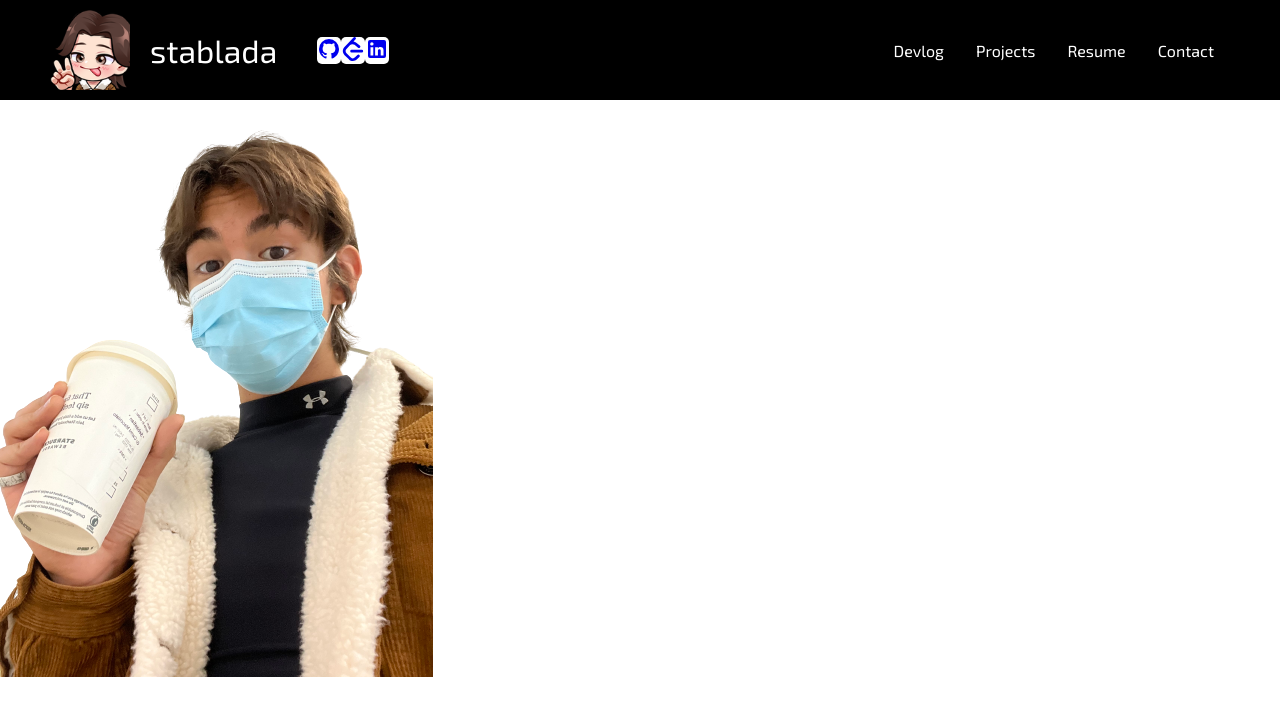
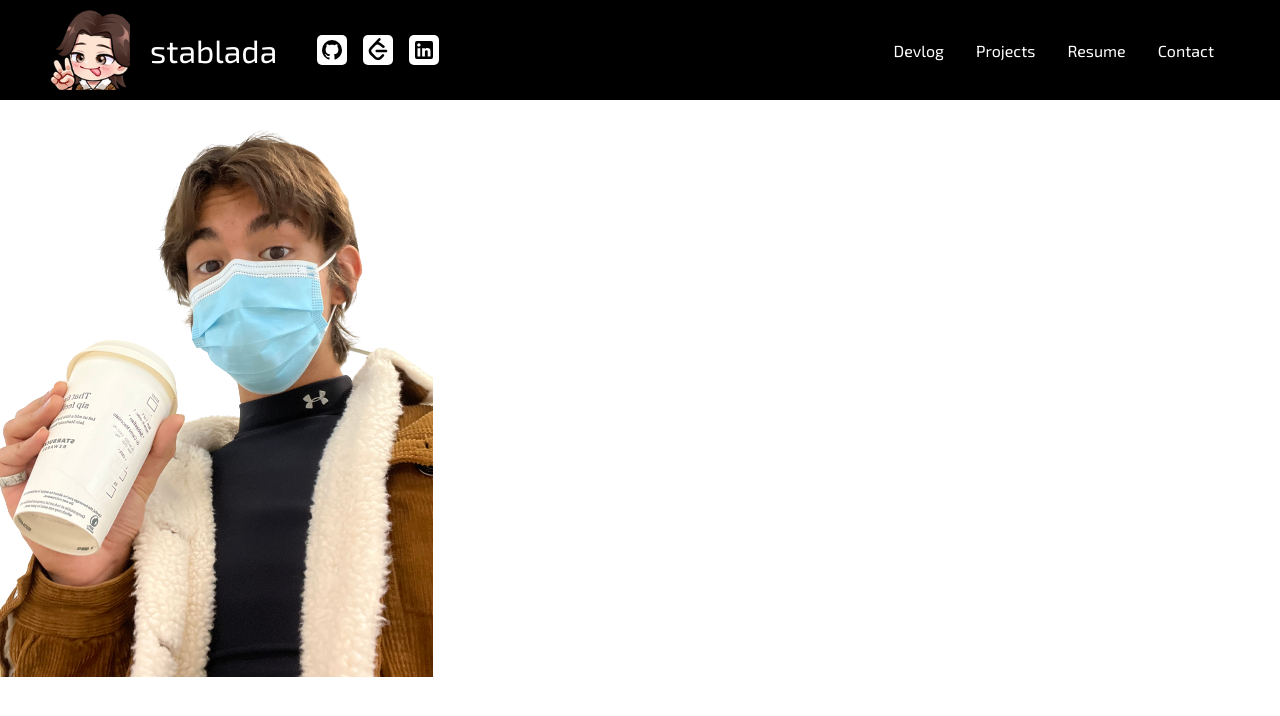
Before and after one commit to stablada/stablada.github.io, a plain HTML site: page src/html/index.html in a window 1280 px wide. Drawn offline with Linux system fonts and the light colour scheme.

Commit message:
Added space between socials and added hover behavior

```diff
--- a/src/css/index.css
+++ b/src/css/index.css
@@ -1,3 +1,10 @@
+root {
+    --mainColor: ;
+    --secondColor: ;
+    --accentColor: #cab8ff;
+}
+
+
 * {
     box-sizing: border-box;
     margin: 0;
@@ -25,10 +32,6 @@
     padding: 0 50px;
 }
 
-.navbarLogo {
-
-}
-
 .navlogo {
     width: auto;
     height: 100%;
@@ -41,6 +44,7 @@
 }
 #navbarLogo {
     color: white;
+
     align-items: center;
     justify-content: center;
     display: flex;
@@ -49,10 +53,14 @@
     height: 100%;
     font-size: 2rem;
 }
+#navbarLogo:hover {
+    color: #cab8ff;
+}
 
 .navbarSocials {
+    display: flex;
+    gap: 1rem;
     margin-left: 20px;
-    display: flex;
     align-items: center;
     justify-content: center;
     list-style: none;
@@ -60,12 +68,20 @@
  }
 
 .SocialElem {
+    padding-top: 3px;
+    text-align: center;
+    height: 30px;
+    width: 30px;
     background: white;
     border-radius: 5px;
 }
 
-.socialLogo {
+.SocialElem:hover{
+    background: #cab8ff;
+}
 
+.socialColor {
+    fill: Black;
 }
 
 .navbarMenu {
@@ -90,7 +106,7 @@
 }
 
 .navbarLinks:hover {
-    color: purple;
+    color: #cab8ff;
 }
 
 #navbarLogo {
--- a/src/html/index.html
+++ b/src/html/index.html
@@ -23,7 +23,7 @@
                                  width="24"
                                  height="24"
                                  viewBox="0 0 24 24">
-                                <path fill="currentColor"
+                                <path class="socialColor"
                                       d="M12 2A10 10 0 0 0 2 12c0 4.42 2.87 8.17 6.84 9.5c.5.08.66-.23.66-.5v-1.69c-2.77.6-3.36-1.34-3.36-1.34c-.46-1.16-1.11-1.47-1.11-1.47c-.91-.62.07-.6.07-.6c1 .07 1.53 1.03 1.53 1.03c.87 1.52 2.34 1.07 2.91.83c.09-.65.35-1.09.63-1.34c-2.22-.25-4.55-1.11-4.55-4.92c0-1.11.38-2 1.03-2.71c-.1-.25-.45-1.29.1-2.64c0 0 .84-.27 2.75 1.02c.79-.22 1.65-.33 2.5-.33c.85 0 1.71.11 2.5.33c1.91-1.29 2.75-1.02 2.75-1.02c.55 1.35.2 2.39.1 2.64c.65.71 1.03 1.6 1.03 2.71c0 3.82-2.34 4.66-4.57 4.91c.36.31.69.92.69 1.85V21c0 .27.16.59.67.5C19.14 20.16 22 16.42 22 12A10 10 0 0 0 12 2Z"/>
                             </svg>
                         </a>
@@ -31,10 +31,10 @@
                     <li class="SocialElem">
                         <a class="socialLogo" href="https://leetcode.com/stablada/" >
                             <svg xmlns="http://www.w3.org/2000/svg"
-                                width="24"
-                                height="24"
+                                width="22"
+                                height="22"
                                 viewBox="0 0 24 24">
-                                <path fill="currentColor"
+                                <path class="socialColor"
                                       d="M13.483 0a1.374 1.374 0 0 0-.961.438L7.116 6.226l-3.854 4.126a5.266 5.266 0 0 0-1.209 2.104a5.35 5.35 0 0 0-.125.513a5.527 5.527 0 0 0 .062 2.362a5.83 5.83 0 0 0 .349 1.017a5.938 5.938 0 0 0 1.271 1.818l4.277 4.193l.039.038c2.248 2.165 5.852 2.133 8.063-.074l2.396-2.392c.54-.54.54-1.414.003-1.955a1.378 1.378 0 0 0-1.951-.003l-2.396 2.392a3.021 3.021 0 0 1-4.205.038l-.02-.019l-4.276-4.193c-.652-.64-.972-1.469-.948-2.263a2.68 2.68 0 0 1 .066-.523a2.545 2.545 0 0 1 .619-1.164L9.13 8.114c1.058-1.134 3.204-1.27 4.43-.278l3.501 2.831c.593.48 1.461.387 1.94-.207a1.384 1.384 0 0 0-.207-1.943l-3.5-2.831c-.8-.647-1.766-1.045-2.774-1.202l2.015-2.158A1.384 1.384 0 0 0 13.483 0zm-2.866 12.815a1.38 1.38 0 0 0-1.38 1.382a1.38 1.38 0 0 0 1.38 1.382H20.79a1.38 1.38 0 0 0 1.38-1.382a1.38 1.38 0 0 0-1.38-1.382z"/>
                             </svg>
                         </a>
@@ -45,7 +45,7 @@
                                  width="24"
                                  height="24"
                                  viewBox="0 0 24 24">
-                                <path fill="currentColor"
+                                <path class="socialColor"
                                       d="M19 3a2 2 0 0 1 2 2v14a2 2 0 0 1-2 2H5a2 2 0 0 1-2-2V5a2 2 0 0 1 2-2h14m-.5 15.5v-5.3a3.26 3.26 0 0 0-3.26-3.26c-.85 0-1.84.52-2.32 1.3v-1.11h-2.79v8.37h2.79v-4.93c0-.77.62-1.4 1.39-1.4a1.4 1.4 0 0 1 1.4 1.4v4.93h2.79M6.88 8.56a1.68 1.68 0 0 0 1.68-1.68c0-.93-.75-1.69-1.68-1.69a1.69 1.69 0 0 0-1.69 1.69c0 .93.76 1.68 1.69 1.68m1.39 9.94v-8.37H5.5v8.37h2.77Z"/>
                             </svg>
                         </a>
```
